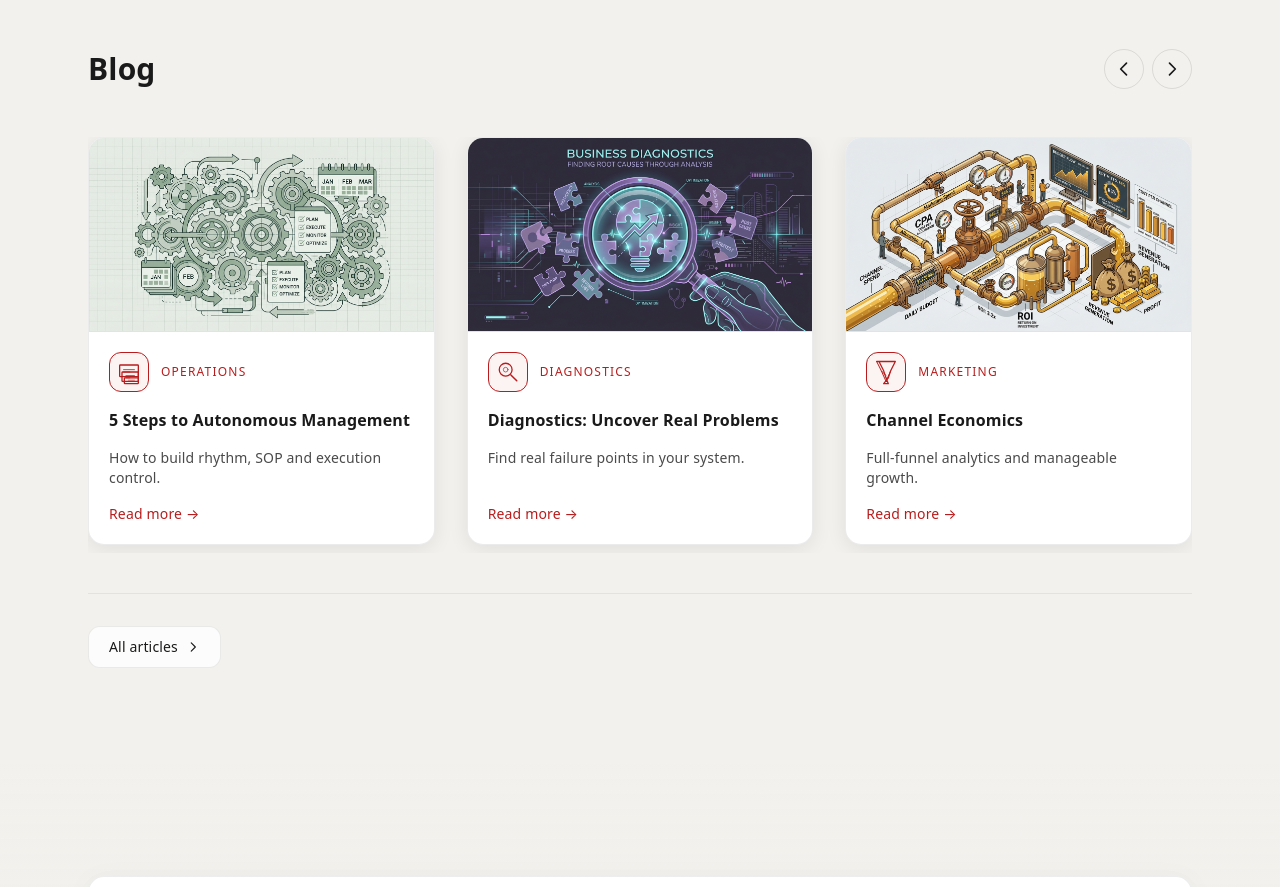
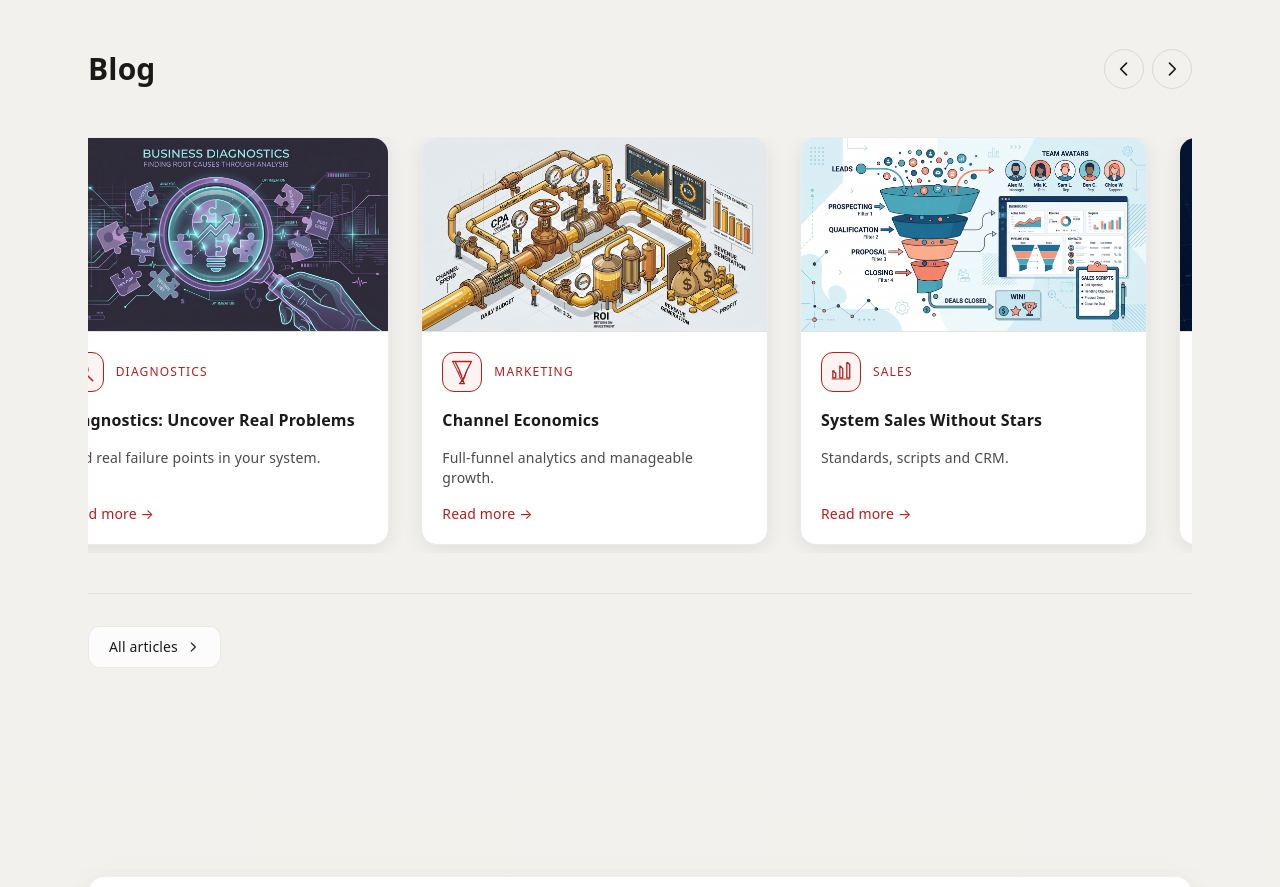
Before and after one commit to DaniilBidenko/BBI, a Next.js app in the folder web/: page /en in a window 1280 px wide. Shown: the part 5800-6687 px from the top of the page. Built offline with nearby package versions, Linux system fonts and the light colour scheme.

Commit message:
Бесконечный слайдер

```diff
--- a/web/src/sections/BlogSection.tsx
+++ b/web/src/sections/BlogSection.tsx
@@ -1,7 +1,7 @@
 "use client";
 
 import type { ComponentType } from "react";
-import { useRef } from "react";
+import { useCallback, useLayoutEffect, useMemo, useRef } from "react";
 import Link from "next/link";
 import { Container } from "@/components/Container";
 import type { BlogPost } from "@/content/dictionaries/types";
@@ -141,12 +141,53 @@ export function BlogSection({
   locale,
 }: BlogSectionProps) {
   const scrollRef = useRef<HTMLDivElement>(null);
+  const isLoopAdjusting = useRef(false);
+
+  /** Три копии: ручная прокрутка без конца, позиция «перекидывается» незаметно */
+  const loopPosts = useMemo(
+    () => [...blogPosts, ...blogPosts, ...blogPosts],
+    [blogPosts],
+  );
+
+  useLayoutEffect(() => {
+    const el = scrollRef.current;
+    if (!el || blogPosts.length === 0) return;
+    const apply = () => {
+      const setW = el.scrollWidth / 3;
+      if (setW > 0) el.scrollLeft = setW;
+      else requestAnimationFrame(apply);
+    };
+    apply();
+  }, [blogPosts.length, loopPosts.length]);
+
+  const onScrollLoop = useCallback(() => {
+    const el = scrollRef.current;
+    if (!el || blogPosts.length === 0 || isLoopAdjusting.current) return;
+    const setW = el.scrollWidth / 3;
+    if (setW <= 0) return;
+    const { scrollLeft } = el;
+    const threshold = 12;
+    if (scrollLeft >= 2 * setW - threshold) {
+      isLoopAdjusting.current = true;
+      el.scrollLeft = scrollLeft - setW;
+      requestAnimationFrame(() => {
+        isLoopAdjusting.current = false;
+      });
+    } else if (scrollLeft <= threshold) {
+      isLoopAdjusting.current = true;
+      el.scrollLeft = scrollLeft + setW;
+      requestAnimationFrame(() => {
+        isLoopAdjusting.current = false;
+      });
+    }
+  }, [blogPosts.length]);
 
   const scroll = (dir: "prev" | "next") => {
     const el = scrollRef.current;
     if (!el) return;
     const step = el.clientWidth * (dir === "next" ? 1 : -1);
-    el.scrollBy({ left: step, behavior: "smooth" });
+    /* instant: без smooth — иначе длинная анимация и конфликт с бесконечным циклом */
+    el.scrollBy({ left: step, behavior: "auto" });
   };
 
   return (
@@ -182,13 +223,14 @@ export function BlogSection({
 
         <div
           ref={scrollRef}
-          className="flex snap-x snap-mandatory gap-6 overflow-x-auto pb-2 scroll-smooth lg:gap-8 [&::-webkit-scrollbar]:hidden"
+          onScroll={onScrollLoop}
+          className="flex touch-pan-x gap-6 overflow-x-auto overscroll-x-contain pb-2 [scroll-behavior:auto] lg:gap-8 [&::-webkit-scrollbar]:hidden"
           style={{ scrollbarWidth: "none", msOverflowStyle: "none" }}
         >
-          {blogPosts.map((post) => (
+          {loopPosts.map((post, i) => (
             <div
-              key={post.slug}
-              className="w-[min(85vw,320px)] shrink-0 snap-start sm:w-[calc((100%-24px)/2)] lg:w-[calc((100%-64px)/3)]"
+              key={`${post.slug}-${i}`}
+              className="w-[min(85vw,320px)] shrink-0 sm:w-[calc((100%-24px)/2)] lg:w-[calc((100%-64px)/3)]"
             >
               <BlogCard post={post} locale={locale} readMore={readMore} />
             </div>
```
